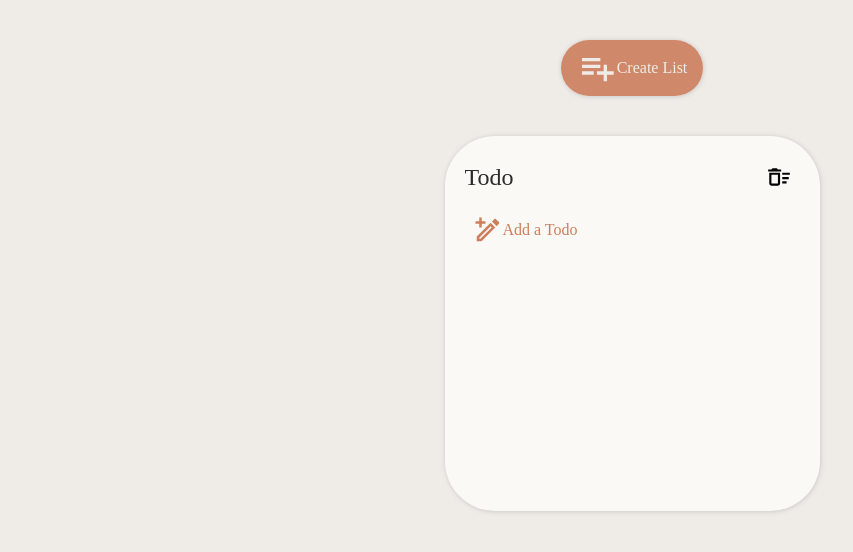
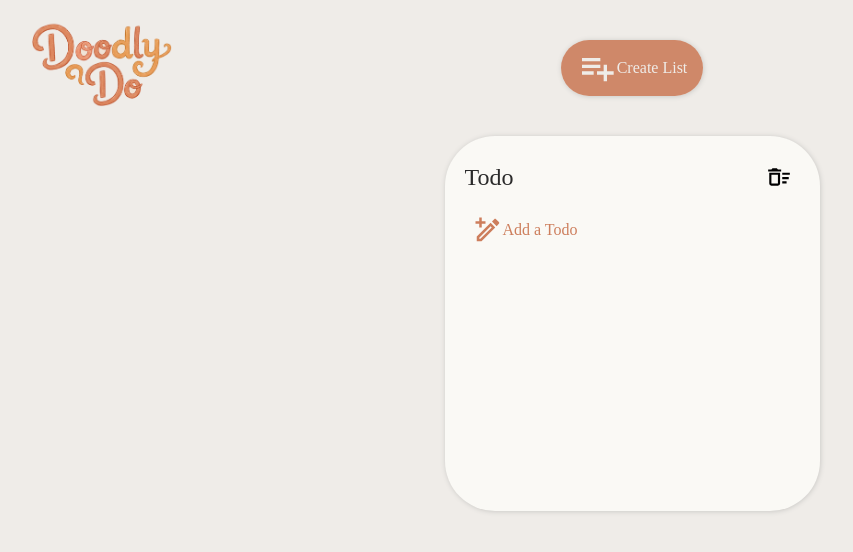
Before and after one commit to ckyever/doodly-do, a website built with webpack: page src/template.html in a window 1280 px wide. Shown: the whole page, without its empty margins (8-861 px from the left). Built offline with nearby package versions, Linux system fonts and the light colour scheme.

Commit message:
Add a logo

```diff
--- a/src/styles.css
+++ b/src/styles.css
@@ -124,8 +124,10 @@ body {
 }
 
 header {
+  margin: 40px 20px;
   display: flex;
   justify-content: center;
+  align-items: center;
 }
 
 ul {
@@ -153,6 +155,13 @@ h1, h2, h3, h4 {
   font-weight: 500;
 }
 
+.logo {
+  position: absolute;
+  top: 20px;
+  left: 40px;
+  width: 140px;
+}
+
 .icon {
   filter: var(--icon-filter);
   cursor: pointer;
@@ -161,7 +170,6 @@ h1, h2, h3, h4 {
 button.create-list {
   display: flex;
   align-items: center;
-  margin: 40px;
   padding: 8px 16px;
   border-radius: var(--container-border-radius);
   background-color: #CD7E5CE7;
--- a/src/template.html
+++ b/src/template.html
@@ -7,6 +7,7 @@
 </head>
 <body>
   <header>
+    <img src="assets/doodly-do-logo.png" class="logo">
     <button type="button" class="create-list">
       <img class="create-list icon" src="assets/playlist-plus.svg">Create List
     </button>
```
Also changed, not shown: src/assets/doodly-do-logo.png (added).
